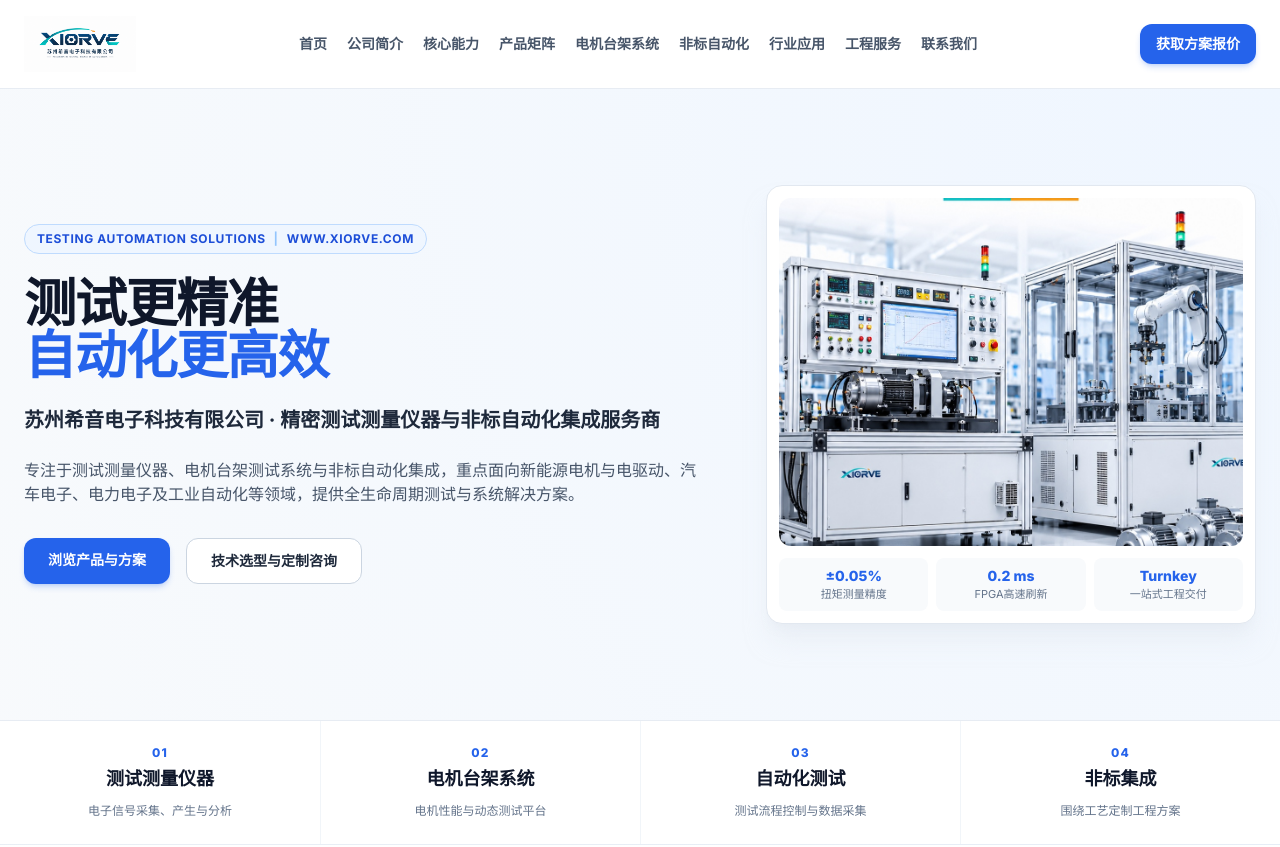
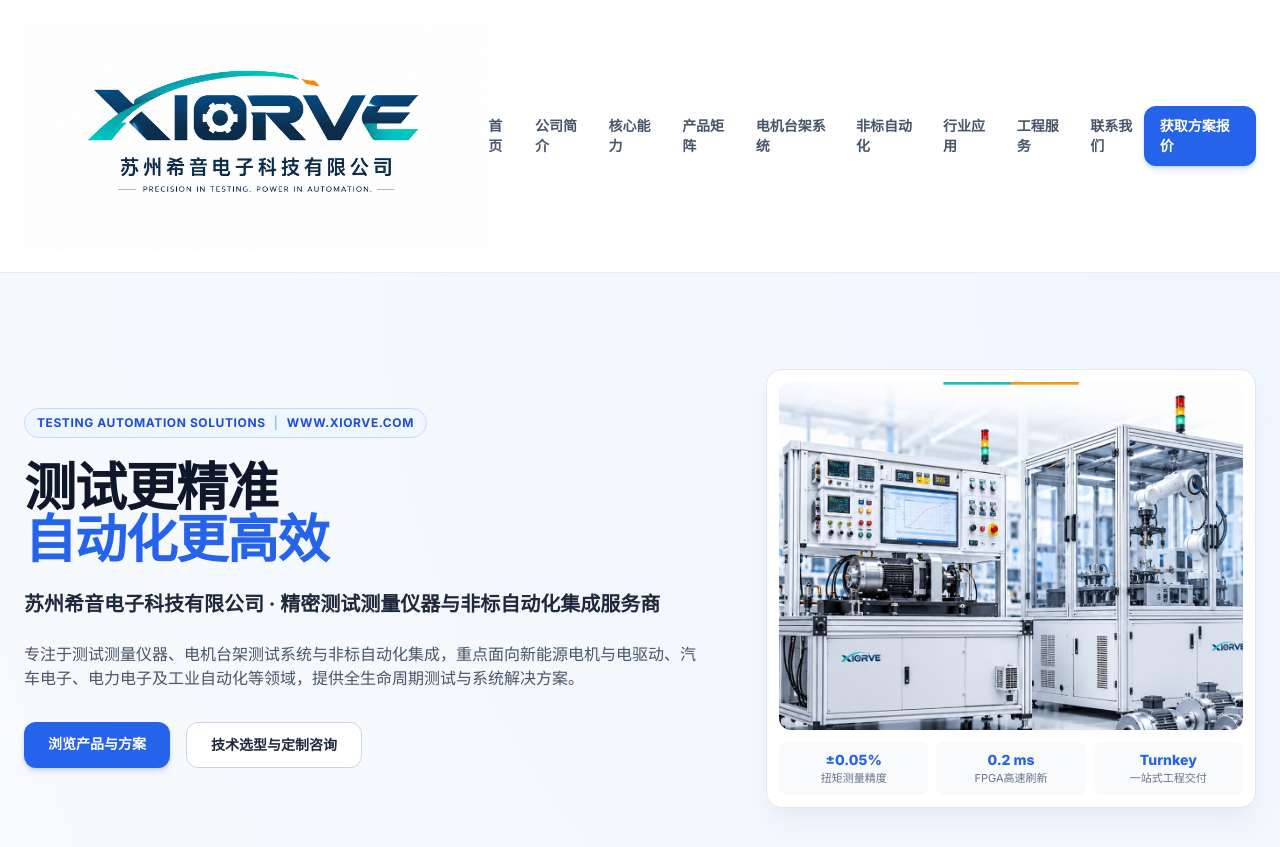
Before and after one commit to valenxiorve-boop/cn.xiorve.com, a plain HTML site: page index.html in a window 1280 px wide. Shown: the top 847 px of the page. Drawn offline with nearby package versions, Linux system fonts and the light colour scheme.

Commit message:
Update index.html

```diff
--- a/index.html
+++ b/index.html
@@ -49,7 +49,7 @@
         <div class="max-w-7xl mx-auto px-6 py-3 flex items-center justify-between">
             <!-- 左上角公司 LOGO（已去除文字，放大尺寸展现 1774x887 高清大图） -->
             <div class="flex items-center cursor-pointer py-1" onclick="navigateTo('home')">
-                <img src="images/LOGO.png" alt="XIORVE 苏州希音电子科技有限公司" class="h-12 md:h-14 w-auto object-contain">
+                <img src="images/LOGO.png" alt="XIORVE 苏州希音电子科技有限公司" class="h-30 md:h-60 w-auto object-contain">
             </div>
 
             <!-- 导航链接 -->
```
